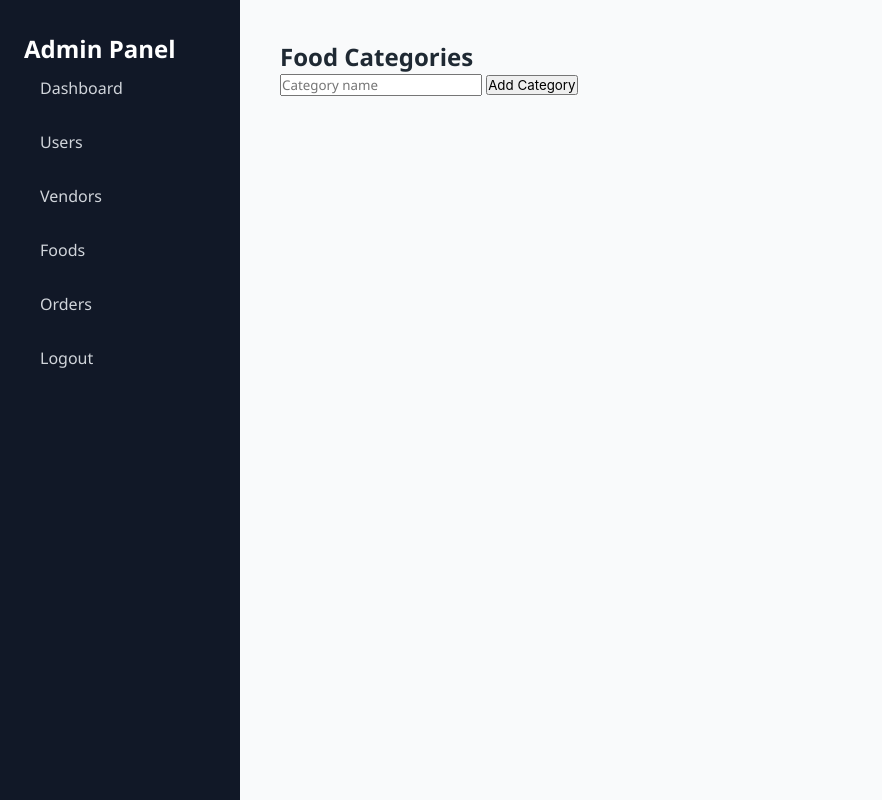
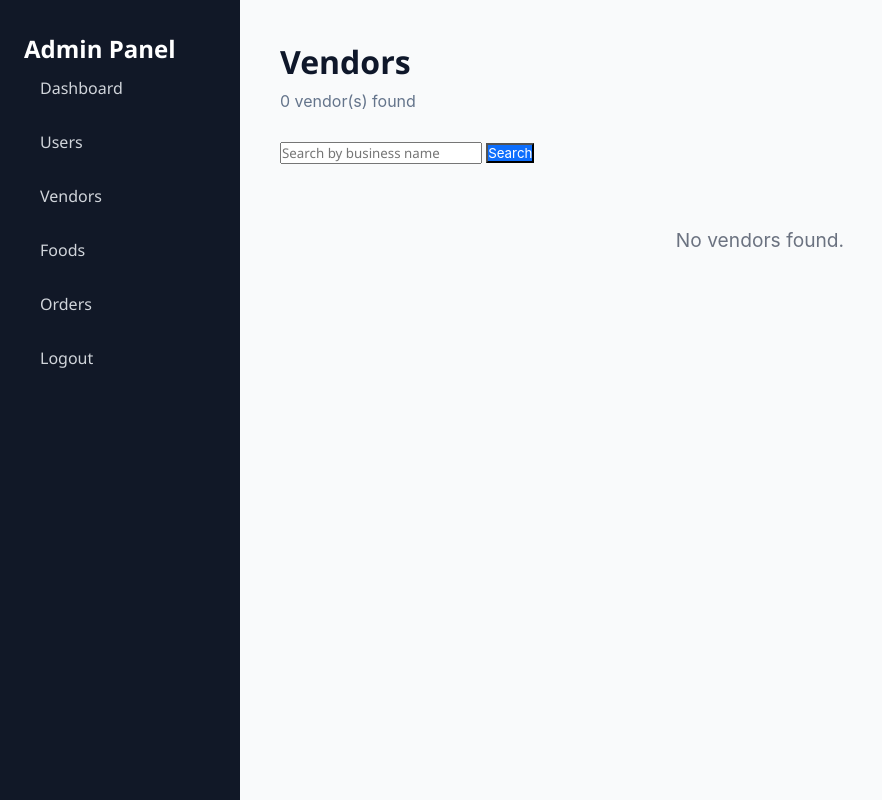
Before and after one commit to Zurum2025/OCFODS, a Flask app: page /admin/admin_vendors in a window 1280 px wide. Shown: the part 118-918 px from the top of the page, without its empty margins (0-882 px from the left). Run offline with Flask 3, Linux system fonts and the light colour scheme; the visitor is signed in with stand-in values (Sample User, id 1); data comes from the database, SQL or seed files in the repository.

Commit message:
Upgrade admin-vendor management

```diff
--- a/templates/admin/admin_vendors.html
+++ b/templates/admin/admin_vendors.html
@@ -1,16 +1,62 @@
 {% extends "admin/admin_layout.html" %}
 
 {% block admin_content %}
-<h2>Food Categories</h2>
 
-<form method="POST">
-    <input type="text" name="name" placeholder="Category name" required>
-    <button type="submit">Add Category</button>
+<div class="dashboard-header">
+    <h1>Vendors</h1>
+    <p>{{ vendors|length }} vendor(s) found</p>
+</div>
+
+<form method="GET" class="admin-filter-bar">
+    <input type="text" name="q" value="{{ q }}" placeholder="Search by business name">
+    <button type="submit" class="btn-view">Search</button>
 </form>
 
-<ul>
-{% for cat in categories %}
-    <li>{{ cat.name }}</li>
-{% endfor %}
-</ul>
+{% if vendors %}
+<div class="vendor-grid">
+    {% for vendor in vendors %}
+    <div class="vendor-card">
+        <img src="{{ url_for('static', filename='uploads/vendor_logos/' + vendor.logo) if vendor.logo else url_for('static', filename='images/default_vendor.png') }}"
+             alt="{{ vendor.business_name }}">
+
+        <h4>{{ vendor.business_name }}</h4>
+        <p class="vendor-email">{{ vendor.email }}</p>
+
+        <div class="rating">
+            {% if vendor.rating_count > 0 %}
+                ⭐ {{ vendor.avg_rating|round(1) }} ({{ vendor.rating_count }})
+            {% else %}
+                <span class="no-rating">No ratings yet</span>
+            {% endif %}
+        </div>
+
+        <p>{{ vendor.food_count }} food item(s) &middot; {{ vendor.order_count }} order(s)</p>
+
+        <div class="vendor-badges">
+            {% if vendor.is_active %}
+                <span class="badge badge-success">Active</span>
+            {% else %}
+                <span class="badge badge-danger">Disabled</span>
+            {% endif %}
+
+            {% if vendor.account_verified %}
+                <span class="badge badge-success">Payout Verified</span>
+            {% else %}
+                <span class="badge badge-warning">Payout Pending</span>
+            {% endif %}
+        </div>
+
+        <div class="admin-vendor-actions">
+            <a href="{{ url_for('admin_vendor_details', vendor_id=vendor.id) }}" class="btn-view">View</a>
+            <a href="{{ url_for('admin_toggle_user', user_id=vendor.id) }}" class="btn-warning">
+                {% if vendor.is_active %}Disable{% else %}Enable{% endif %}
+            </a>
+        </div>
+    </div>
+    {% endfor %}
+</div>
+{% else %}
+<p class="empty-state">No vendors found.</p>
+{% endif %}
+
 {% endblock %}
```
Also changed, not shown: templates/admin/admin_vendor_details.html (added, +103 -0 lines).
